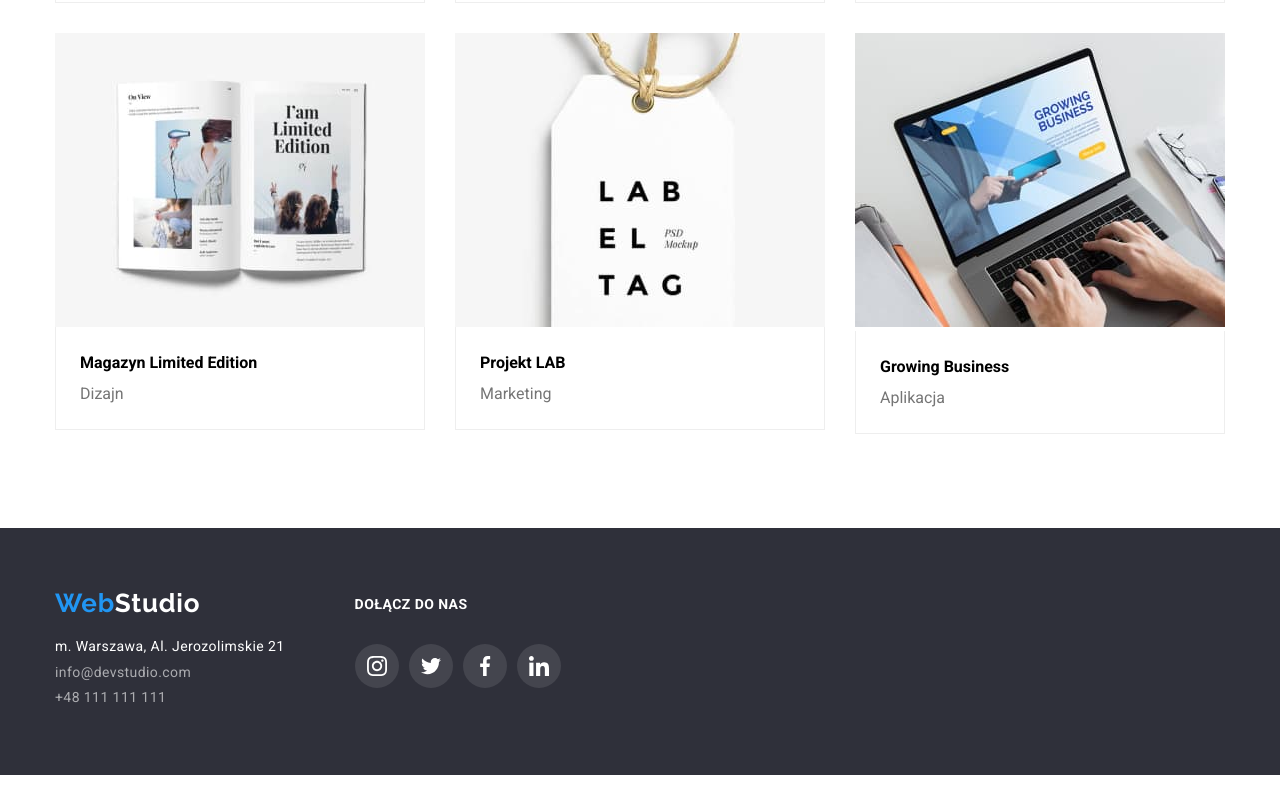
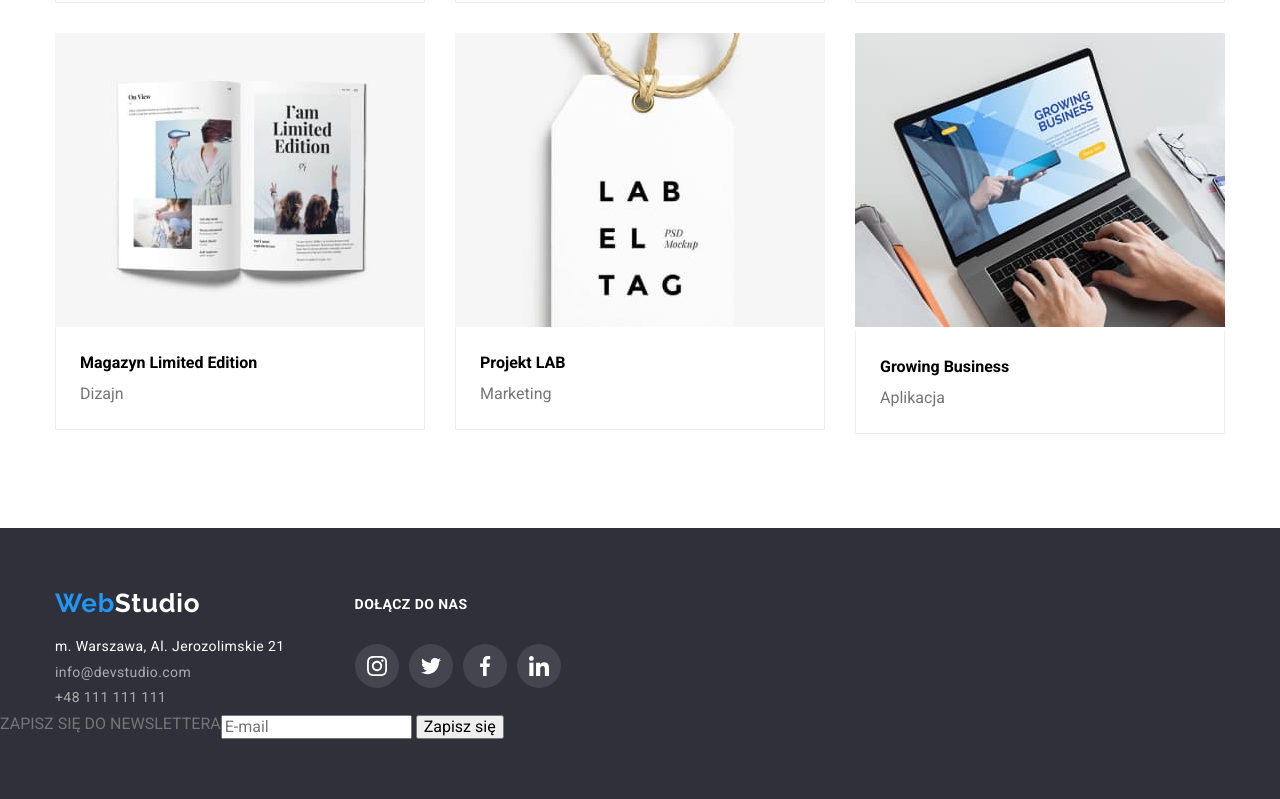
Before and after one commit to JacekPajaczkowski/goit-markup-hw-06, a plain HTML site: page portfolio.html in a window 1280 px wide. Shown: the part 1084-1883 px from the top of the page. Before the commit the page ends 1859 px from the top, so only its background shows below. Drawn offline with nearby package versions, Linux system fonts and the light colour scheme.

Commit message:
Update portfolio.html

```diff
--- a/portfolio.html
+++ b/portfolio.html
@@ -332,6 +332,12 @@
           </ul>
         </div>
       </div>
+      <div class="newsletter">ZAPISZ SIĘ DO NEWSLETTERA
+        <form class="form" action="javascript:void(0);">
+        <input class="input0" id="email" name="email" placeholder="E-mail">
+        <button type="submit">Zapisz się</button>
+        </form>
+      </div>
     </footer>
   </body>
 </html>
```
